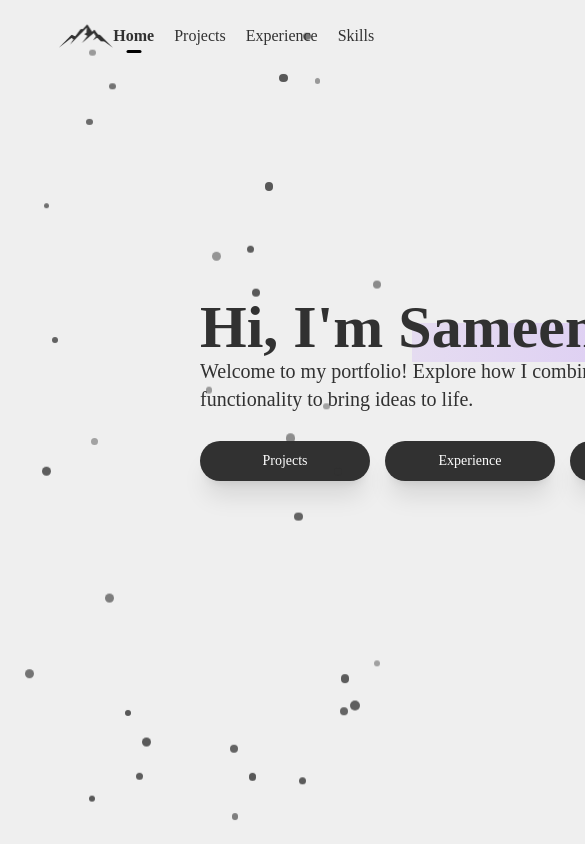
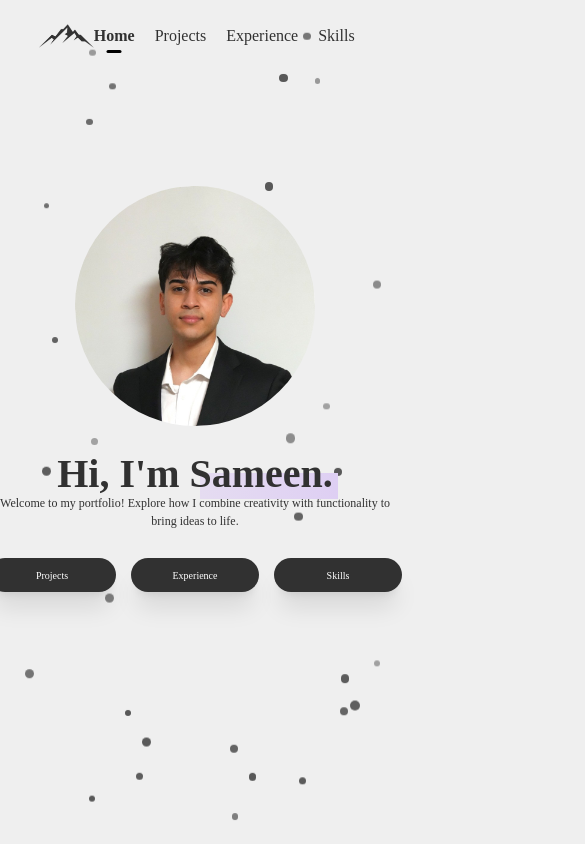
Before and after one commit to sameenmajid12/Portfolio, a React (Vite) app: page / in a window 390 px wide. Shown: the top 844 px of the page, 585 px wide, since content can reach past the window. Built offline with nearby package versions, Linux system fonts and the light colour scheme; a web font is replaced by a local one.

Commit message:
Made home page responsive

```diff
--- a/index.html
+++ b/index.html
@@ -2,7 +2,7 @@
 <html lang="en">
   <head>
     <meta charset="UTF-8" />
-    <link rel="icon" type="image/svg+xml" href="/vite.svg" />
+    <link rel="icon" type="image/svg+xml" href="/assets/logo.png" />
     <link href="/src/index.css" rel="stylesheet" />
     <link rel="preconnect" href="https://fonts.googleapis.com" />
     <link rel="preconnect" href="https://fonts.gstatic.com" crossorigin />
@@ -12,7 +12,7 @@
     />
 
     <meta name="viewport" content="width=device-width, initial-scale=1.0" />
-    <title>Vite + React</title>
+    <title>Sameen Majid</title>
   </head>
   <body>
     <div id="root"></div>
--- a/package.json
+++ b/package.json
@@ -3,9 +3,11 @@
   "private": true,
   "version": "0.0.0",
   "type": "module",
+  "homepage":"https://sameenmajid.com/",
   "scripts": {
     "dev": "vite",
     "build": "vite build",
+    "deploy": "gh-pages -d dist",
     "lint": "eslint .",
     "preview": "vite preview"
   },
@@ -25,9 +27,10 @@
     "eslint-plugin-react": "^7.37.2",
     "eslint-plugin-react-hooks": "^5.0.0",
     "eslint-plugin-react-refresh": "^0.4.14",
+    "gh-pages": "^6.3.0",
     "globals": "^15.12.0",
     "postcss": "^8.5.1",
     "tailwindcss": "^4.0.4",
-    "vite": "^6.0.1"
+    "vite": "^6.1.0"
   }
 }
--- a/src/Components/Experience.jsx
+++ b/src/Components/Experience.jsx
@@ -3,7 +3,7 @@ function Experience() {
   return (
     <section
       id="experience"
-      className="min-h-[calc(100dvh-var(--spacing-header))] px-50 py-10 flex flex-col gap-y-10"
+      className="min-h-[calc(100dvh-var(--spacing-header))] sidePadding py-10 flex flex-col gap-y-10"
     >
       <div className="w-max relative text-5xl font-bold">
         <span className=" w-[70%] h-[70%] right-[-5px] bottom-[-5px] absolute bg-gradient-to-l to-[#E5DCF1] from-[#DECFF3] z-10"></span>
--- a/src/Components/Home.jsx
+++ b/src/Components/Home.jsx
@@ -21,7 +21,7 @@ function Home({ scrollToSection }) {
   return (
     <section
       id="home"
-      className="flex pl-50 pr-50 pt-3 pb-3 w-full min-h-[calc(100dvh-72px)] pb-[calc(72px+78px)] gap-x-5 items-center"
+      className="flex flex-col md:flex-row sidePadding pt-3 pb-3 w-full min-h-[calc(100dvh-72px)] pb-[calc(72px+78px)] gap-x-5 items-center justify-center md:justify-start gap-y-7 "
     >
       <div
         className={
@@ -42,34 +42,47 @@ function Home({ scrollToSection }) {
           ></div>
         ))}
       </div>
-      <div className="flex-col flex gap-y-7">
+      <div className="flex-col flex gap-y-7  md:order-1 order-2">
         <div className="flex-col">
-          <div className="w-max relative text-6xl font-bold">
-            <span className=" w-[50%] h-[65%] right-[-5px] bottom-[-5px] absolute bg-gradient-to-l to-[#E5DCF1] from-[#DECFF3] z-10"></span>
-            <h1 className="z-20 relative">Hi, I'm Sameen.</h1>
+          <div className="w-full flex justify-center md:justify-start">
+            <div className="w-max relative text-6xl font-bold">
+              <span className=" w-[50%] h-[65%] right-[-5px] bottom-[-5px] absolute bg-gradient-to-l to-[#E5DCF1] from-[#DECFF3] z-10"></span>
+              <h1 className="z-20 relative text-[clamp(2.5rem,5vw,3.75rem)]">
+                Hi, I'm Sameen.
+              </h1>
+            </div>
           </div>
-          <h2 className="text-xl">
+          <h2 className="text-[clamp(0.75rem,2vw,1.25rem)] text-center md:text-start">
             Welcome to my portfolio! Explore how I combine creativity with
             functionality to bring ideas to life.
           </h2>
         </div>
-        <div className="flex gap-x-[15px]">
-          <button onClick={()=>scrollToSection("projects")} className="cursor-pointer text-sm rounded-full shadow-xl w-[170px] h-[40px] bg-primary text-white  hover:bg-black hover: transition-all duration-150">
+        <div className="flex gap-x-[15px] justify-center">
+          <button
+            onClick={() => scrollToSection("projects")}
+            className="cursor-pointer text-[clamp(0.625rem,1.5vw,0.875rem)] rounded-full shadow-xl w-[clamp(8rem,15vw,10.625rem)] h-[clamp(2.125rem,3vw,2.5rem)] bg-primary text-white  hover:bg-black hover: transition-all duration-150"
+          >
             Projects
           </button>
 
-          <button onClick={()=>scrollToSection("experience")} className="cursor-pointer text-sm rounded-full shadow-xl w-[170px] h-[40px] bg-primary text-white hover:bg-black  transition-all duration-150">
+          <button
+            onClick={() => scrollToSection("experience")}
+            className="cursor-pointer text-[clamp(0.625rem,1.5vw,0.875rem)] rounded-full shadow-xl w-[clamp(8rem,15vw,10.625rem)] h-[clamp(2.125rem,3vw,2.5rem)] bg-primary text-white  hover:bg-black hover: transition-all duration-150"
+          >
             Experience
           </button>
-          <button onClick={()=>scrollToSection("skills")} className="cursor-pointer text-sm rounded-full shadow-xl w-[170px] h-[40px] bg-primary text-white hover:bg-black  transition-all duration-150">
+          <button
+            onClick={() => scrollToSection("skills")}
+            className="cursor-pointer text-[clamp(0.625rem,1.5vw,0.875rem)] rounded-full shadow-xl w-[clamp(8rem,15vw,10.625rem)] h-[clamp(2.125rem,3vw,2.5rem)] bg-primary text-white  hover:bg-black hover: transition-all duration-150"
+          >
             Skills
           </button>
         </div>
       </div>
-      <div className="h-full w-full">
-        <div className="flex justify-end">
+      <div className="h-full w-full  md:order-2 order-1">
+        <div className="flex justify-center md:justify-end">
           <img
-            className="w-[25vw] rounded-full z-100"
+            className="w-[clamp(15rem,25vw,26.875rem)] rounded-full z-100"
             src="/assets/Profile.jpg"
           ></img>
         </div>
--- a/src/Components/Projects.jsx
+++ b/src/Components/Projects.jsx
@@ -9,7 +9,7 @@ function Projects() {
   return (
     <section
       id="projects"
-      className="min-h-[calc(100dvh-var(--spacing-header))] px-50 py-10 flex flex-col gap-y-10"
+      className="min-h-[calc(100dvh-var(--spacing-header))] sidePadding py-10 flex flex-col gap-y-10"
     >
       <div className="w-max relative text-5xl font-bold">
         <span className=" w-[67%] h-[65%] right-[-5px] bottom-[-5px] absolute bg-gradient-to-l to-[#F2D4D4] from-[#F5B9B9] z-10 opacity-70"></span>
--- a/src/Components/Skills.jsx
+++ b/src/Components/Skills.jsx
@@ -44,7 +44,7 @@ function Skills() {
   return (
     <section
       id="skills"
-      className="min-h-[calc(100dvh-72px)] py-10 flex flex-col gap-y-10 px-50 pb-50"
+      className="min-h-[calc(100dvh-72px)] py-10 flex flex-col gap-y-10 sidePadding pb-50"
     >
       <div className="w-max relative text-5xl font-bold">
         <span className="w-[67%] h-[65%] right-[-5px] bottom-[-5px] absolute bg-gradient-to-l to-[#F2D4D4] from-[#F5B9B9] z-10 opacity-70"></span>
--- a/src/index.css
+++ b/src/index.css
@@ -14,17 +14,20 @@ html{
   font-family: 'Inria Sans';
   color:#313131;
   scroll-behavior: smooth;
+
 }
 body{
   background-color: #EFEFEF;
   min-height: 100dvh;
+  width:100dvw
 }
 html, body, #root {
   height: 100%;
+  width:100%;
 }
 .sidePadding{
-  padding-left:clamp(2rem, 15vw, 12.5rem);
-  padding-right:clamp(2rem, 15vw, 12.5rem);
+  padding-left:clamp(1rem, 10vw, 12.5rem);
+  padding-right:clamp(1rem, 10vw, 12.5rem);
 }
 @keyframes float {
   0% { transform: translateY(0px); opacity: 0.8; }
--- a/vite.config.js
+++ b/vite.config.js
@@ -4,4 +4,5 @@ import tailwindcss from '@tailwindcss/vite'
 // https://vite.dev/config/
 export default defineConfig({
   plugins: [react(),tailwindcss()],
+
 })
```
Also changed, not shown: 6 other files (tests, documents, lock files or other folders).
